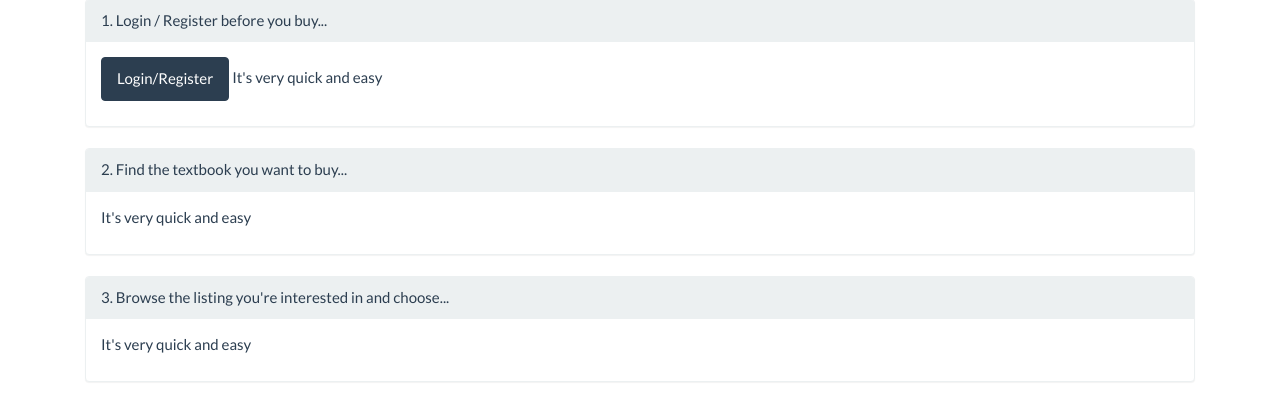
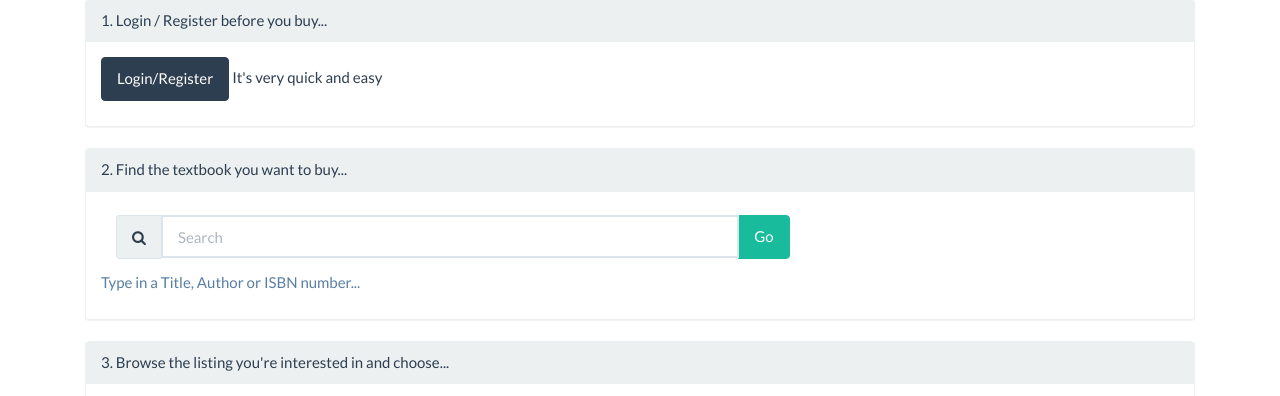
Before and after one commit to theKush/uexio, a Django app: template templates/pages/how_to_buy.html in a window 1280 px wide. Shown: the part 445-841 px from the top of the page. Run offline with Django 3.2, Linux system fonts and the light colour scheme; the template is opened without the code that fills it, so the values that code supplies are empty; parts of the project's set-up code (start-up, migrations or seed data) failed here and were passed over; some libraries are stand-ins or nearby versions.

Commit message:
Update how_to_buy.html
Includes more detail on the steps for buying on UEXIO

```diff
--- a/templates/pages/how_to_buy.html
+++ b/templates/pages/how_to_buy.html
@@ -49,7 +49,20 @@
                     <div class="panel panel-default">
                         <div class="panel-heading">2. Find the textbook you want to buy...</div>
                         <div class="panel-body">
-                            <p>It's very quick and easy</p>
+                            <div class="col-sm-8 nav navbar-nav">
+                                <form class="navbar-form navbar-left" role="search" id="header_search_form" action="{% url 'search_products' %}" method="get">
+                                    <div class="input-group">
+                                        <span class="input-group-addon"><i class="fa fa-search"></i></span>
+                                            <input type="text" class="form-control" name="query" placeholder="Search" value="{{ query }}">
+                                        <span class="input-group-btn">
+                                            <button class="btn btn-success" type="submit">Go</button>
+                                        </span>
+                                    </div>
+                                </form>
+                                    <div class="pull-left">
+                                        <span class="help-block">Type in a Title, Author or ISBN number...</span>
+                                    </div>
+                            </div>
                         </div>
                     </div>
                 </div>
@@ -59,7 +72,8 @@
                     <div class="panel panel-default">
                         <div class="panel-heading">3. Browse the listing you're interested in and choose... </div>
                         <div class="panel-body">
-                            <p>It's very quick and easy</p>
+                            <img src="http://i977.photobucket.com/albums/ae259/alejandro9561/UEXIOlisting2_zps90d9ff86.png" width="500" height="200"></i>
+                            <p>When you know this is the product you want, click the "add to cart" button...</p>
                         </div>
                     </div>
                 </div>
@@ -69,7 +83,7 @@
                     <div class="panel panel-default">
                         <div class="panel-heading">4. Pay with PayPal... </div>
                         <div class="panel-body">
-                            <p>It's very quick and easy</p>
+                            <p>UEXIO will setup the transaction for you with PayPal. You don't need a PayPal account, you can just use your credit card if you want.</p>
                         </div>
                     </div>
                 </div>
@@ -79,7 +93,7 @@
                     <div class="panel panel-default">
                         <div class="panel-heading">5. After you pay... </div>
                         <div class="panel-body">
-                            <p>It's very quick and easy</p>
+                            <p>You will receive confirmation on your purchase. You may also communicate with the seller if you wish to arrange other shipping methods.</p>
                         </div>
                     </div>
                 </div>
```
